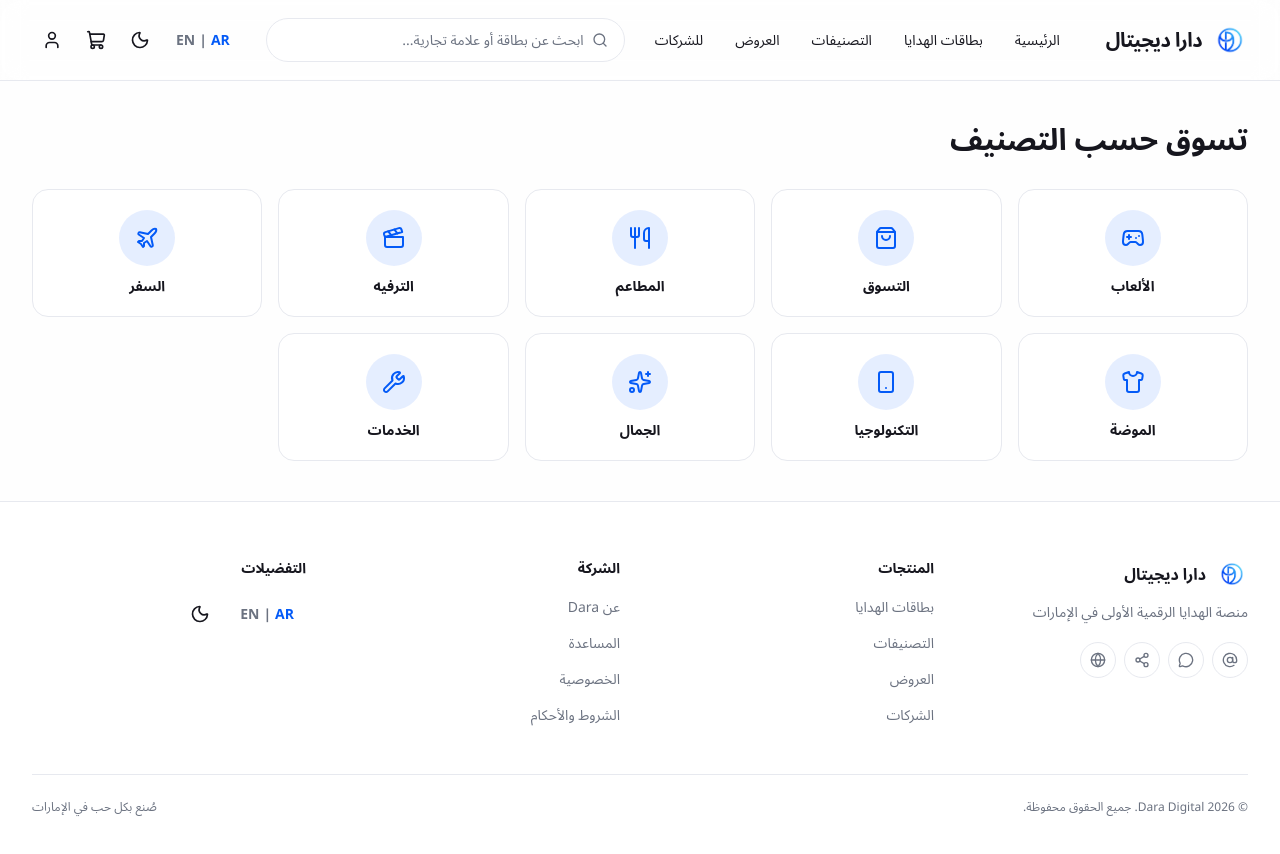
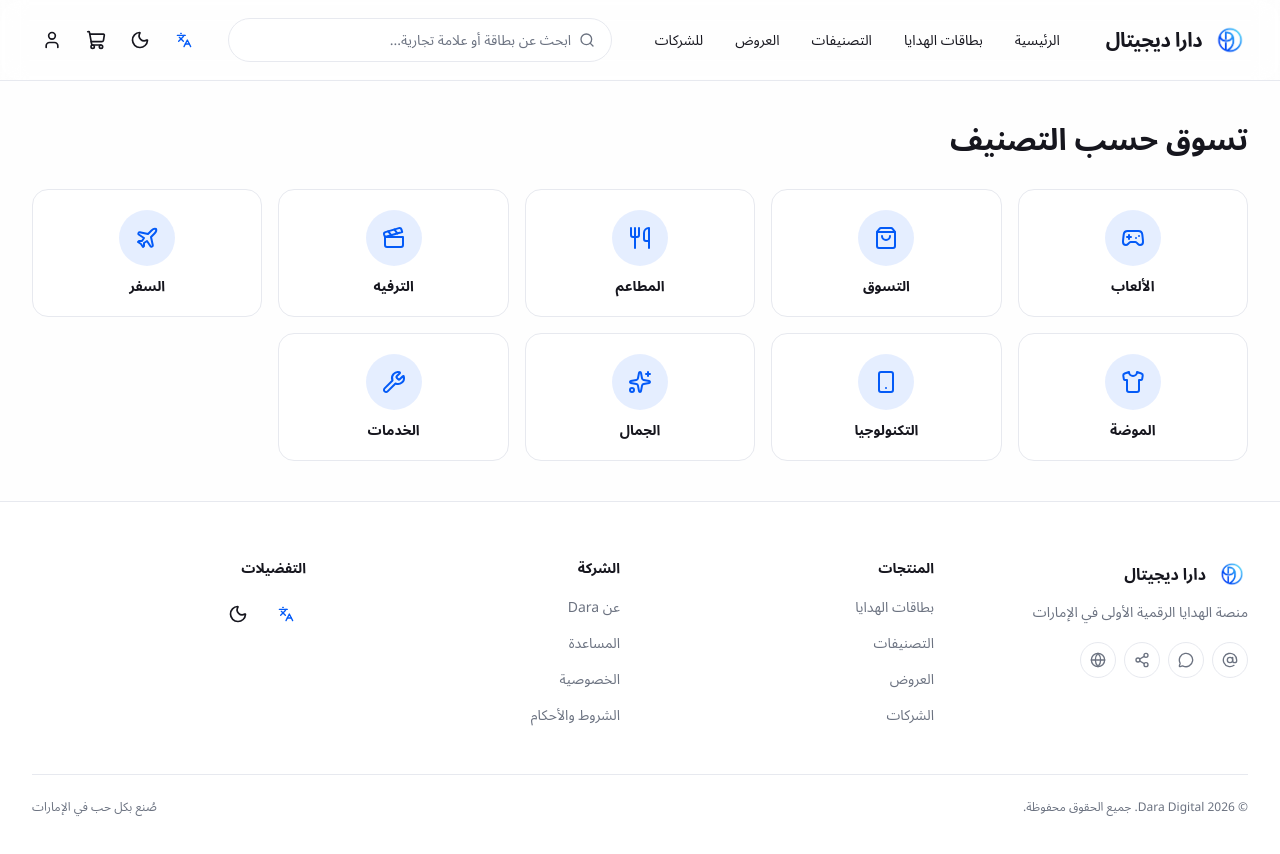
Before and after one commit to abdulghanin/drardaigital, a Next.js app: page /ar/categories in a window 1280 px wide. Shown: the top 854 px of the page. Built offline with nearby package versions, Linux system fonts and the light colour scheme.

Commit message:
Simplify language switcher

```diff
--- a/src/components/layout/language-switcher.tsx
+++ b/src/components/layout/language-switcher.tsx
@@ -2,6 +2,7 @@
 
 import Link from "next/link";
 import { usePathname } from "next/navigation";
+import { Languages } from "lucide-react";
 import type { Locale } from "@/types";
 
 export function LanguageSwitcher({ locale }: { locale: Locale }) {
@@ -12,12 +13,11 @@ export function LanguageSwitcher({ locale }: { locale: Locale }) {
   return (
     <Link
       href={`/${other}/${rest}`}
-      className="flex h-10 items-center gap-1 rounded-full px-3 text-sm font-semibold text-foreground transition-colors hover:bg-surface"
-      aria-label="Switch language"
+      className="flex h-10 w-10 items-center justify-center rounded-full text-foreground transition-colors hover:bg-surface"
+      aria-label={locale === "ar" ? "Switch to English" : "التبديل إلى العربية"}
+      title={locale === "ar" ? "English" : "العربية"}
     >
-      <span className={locale === "ar" ? "text-dara-blue" : "text-muted"}>AR</span>
-      <span className="text-muted">|</span>
-      <span className={locale === "en" ? "text-dara-blue" : "text-muted"}>EN</span>
+      <Languages className="h-4 w-4 text-dara-blue" aria-hidden="true" />
     </Link>
   );
 }
```
